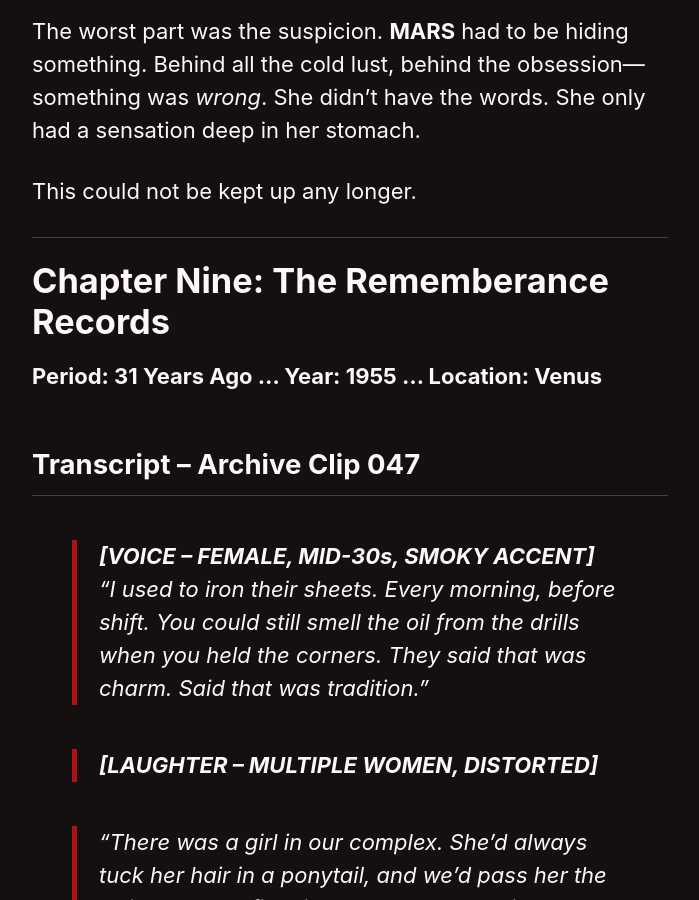
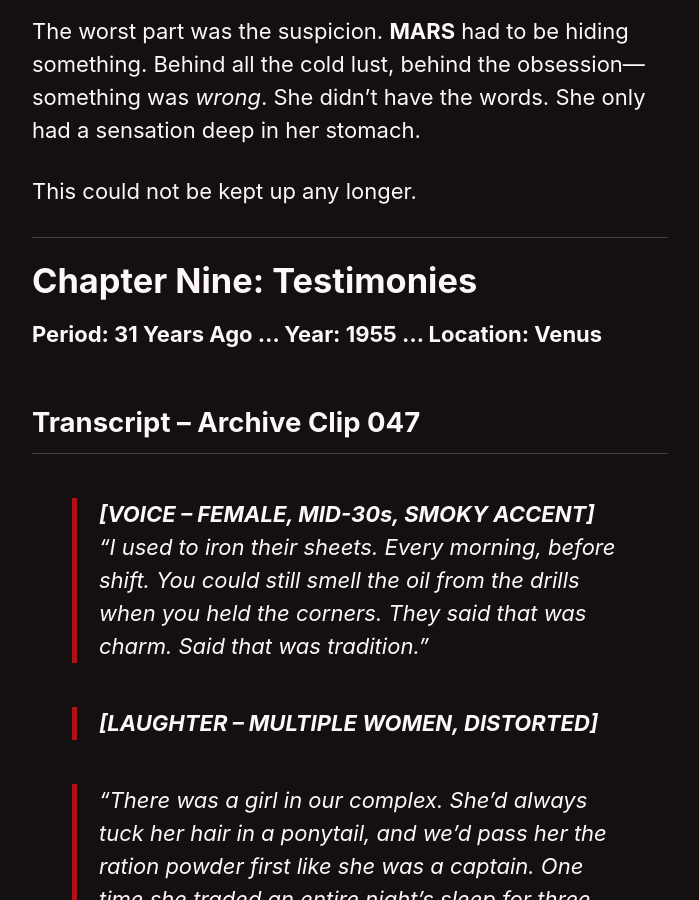
Before and after one commit to kyrie-edelweiss/edelweiss-archive, a Jekyll site: the page built from _pages/the-red-king.md, in a window 1280 px wide and 900 px high, scrolled down 37909 px. Shown: the whole window, without its empty margins (290-989 px from the left). Built offline with Jekyll 4.4.1, drawn with Linux system fonts in a browser that asks for light colours; cached includes are drawn as plain includes; our own code applies the rules of GitHub Pages for plain Markdown files.

Commit message:
Update the-red-king.md

```diff
--- a/_pages/the-red-king.md
+++ b/_pages/the-red-king.md
@@ -759,7 +759,7 @@ This could not be kept up any longer.
 
 ---
 
-# Chapter Nine: The Rememberance Records
+# Chapter Nine: Testimonies
 **Period: 31 Years Ago … Year: 1955 … Location: Venus**
 
 ## Transcript – Archive Clip 047
```
